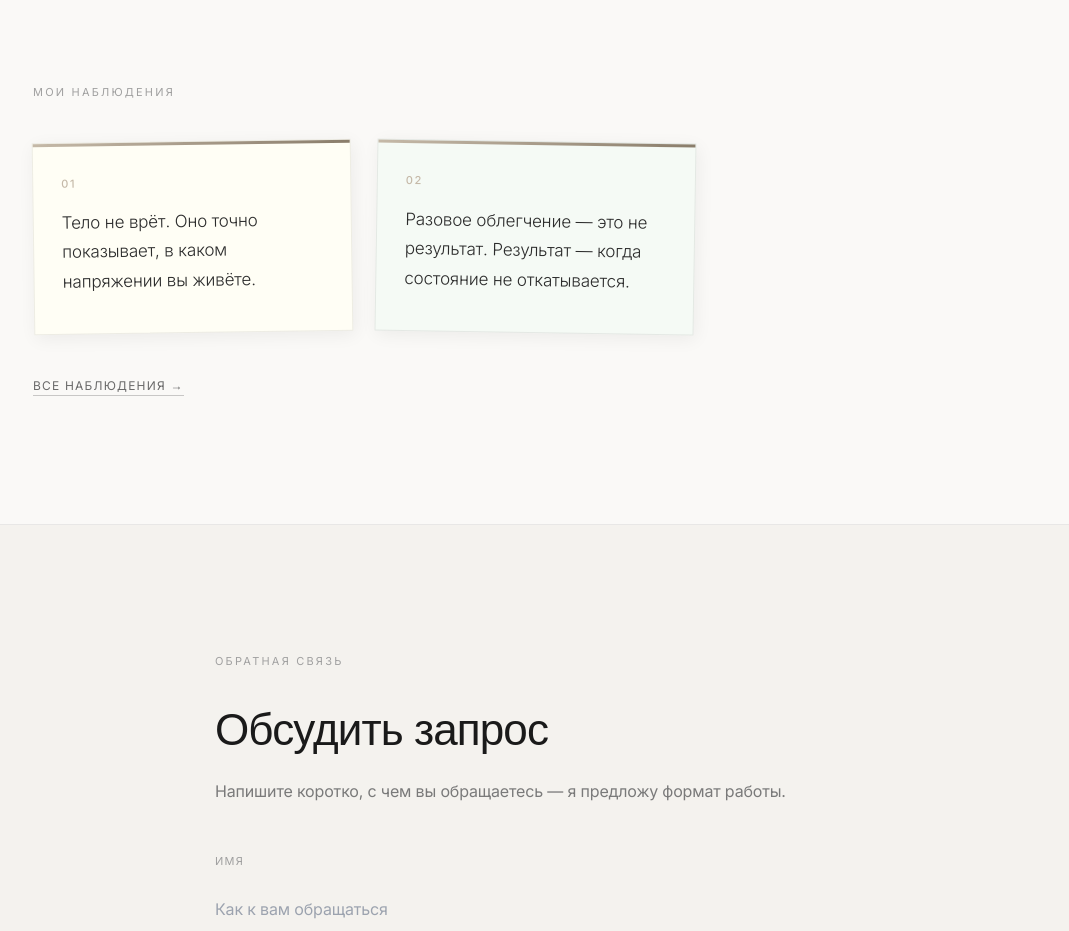
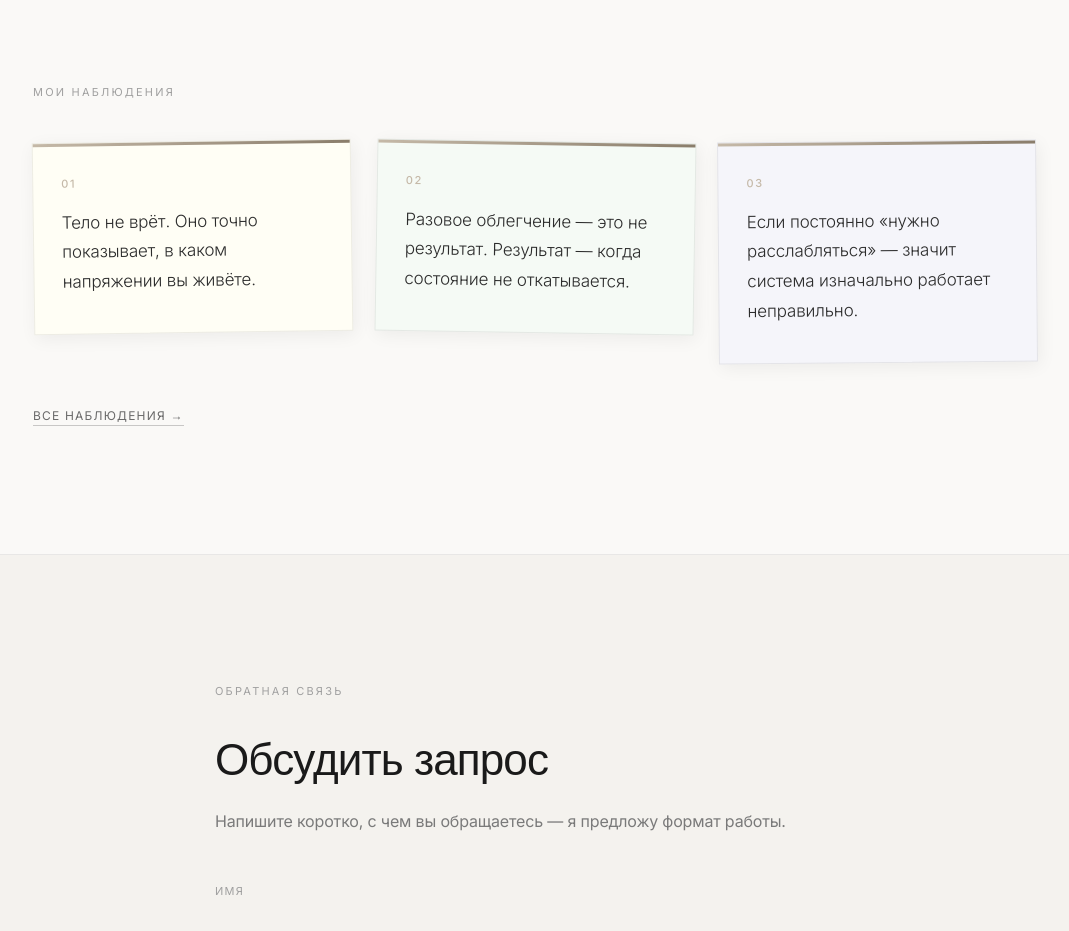
Before and after one commit to pr-poehali-dev/landing-osteopatplus, a React (Vite) app: page / in a window 1280 px wide. Shown: the part 4680-5611 px from the top of the page, without its empty margins (105-1174 px from the left). Built offline with nearby package versions, Linux system fonts and the light colour scheme.

Commit message:
Feat: добавить третью карточку

```diff
--- a/src/pages/premium/PremiumContact.tsx
+++ b/src/pages/premium/PremiumContact.tsx
@@ -6,6 +6,7 @@ import PremiumFooter from "./PremiumFooter";
 const PREVIEW_NOTES = [
   "Тело не врёт. Оно точно показывает, в каком напряжении вы живёте.",
   "Разовое облегчение — это не результат. Результат — когда состояние не откатывается.",
+  "Если постоянно «нужно расслабляться» — значит система изначально работает неправильно.",
 ];
 
 const SEND_BOOKING_URL = "https://functions.poehali.dev/955b4e10-ed02-4e78-8fb5-77bffbe148cb";
@@ -51,12 +52,12 @@ export default function PremiumContact() {
           {PREVIEW_NOTES.map((text, i) => (
             <FadeIn key={i} delay={i * 100}>
               <div style={{
-                background: i === 0 ? "#FFFEF5" : "#F5FAF5",
+                background: i === 0 ? "#FFFEF5" : i === 1 ? "#F5FAF5" : "#F5F5FA",
                 border: "1px solid rgba(0,0,0,0.07)",
                 boxShadow: "2px 4px 18px rgba(0,0,0,0.06)",
                 padding: "32px 28px 36px",
                 position: "relative",
-                transform: i === 0 ? "rotate(-0.8deg)" : "rotate(0.9deg)",
+                transform: i === 0 ? "rotate(-0.8deg)" : i === 1 ? "rotate(0.9deg)" : "rotate(-0.5deg)",
               }}>
                 <div style={{ position: "absolute", top: 0, left: 0, right: 0, height: "3px", background: "linear-gradient(135deg, #C5B9A8 0%, #8A7D6B 100%)" }} />
                 <div style={{ fontSize: "11px", letterSpacing: "0.15em", textTransform: "uppercase", color: "#C5B9A8", marginBottom: "16px", fontWeight: 500 }}>
```
